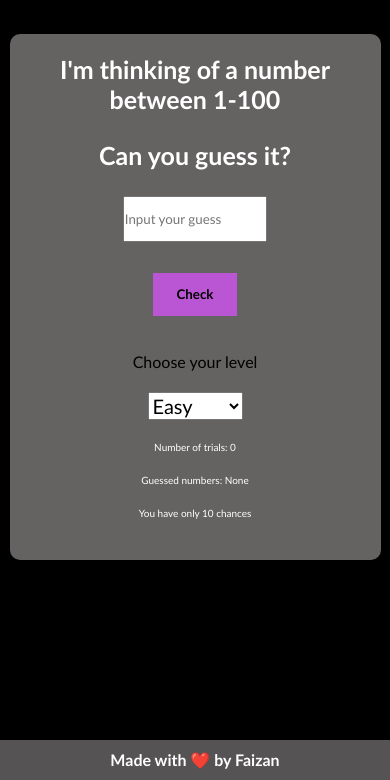
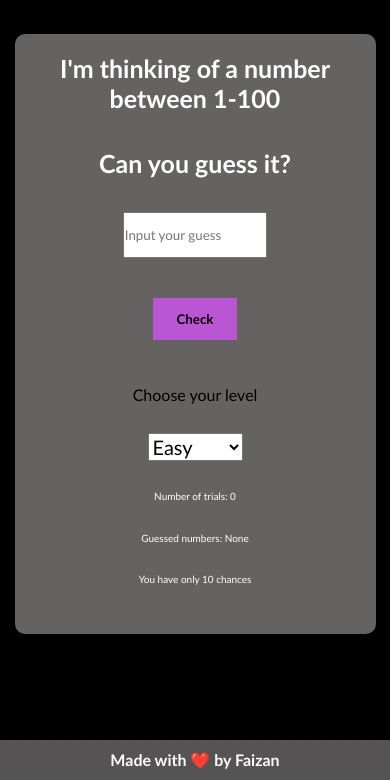
Before and after one commit to mdfaizanalam2000/GuessTheNumber, a plain HTML site: page index.html in a window 390 px wide. Shown: the part 64-844 px from the top of the page. Drawn offline with Linux system fonts and the light colour scheme.

Commit message:
Update style.css
updated size

```diff
--- a/style.css
+++ b/style.css
@@ -87,9 +87,9 @@ footer {
 
     .container {
         width: 90%;
-        height: 60vh;
+        height: 70vh;
         text-align: center;
-        padding: 10px;
+        padding: 5px;
         opacity: 100%;
         background-color: rgb(101, 98, 98);
     }
@@ -108,6 +108,6 @@ footer {
     #message2,
     #message3,
     #message4 {
-    font-size: 10px;
+        font-size: 10px;
     }
 }
```
